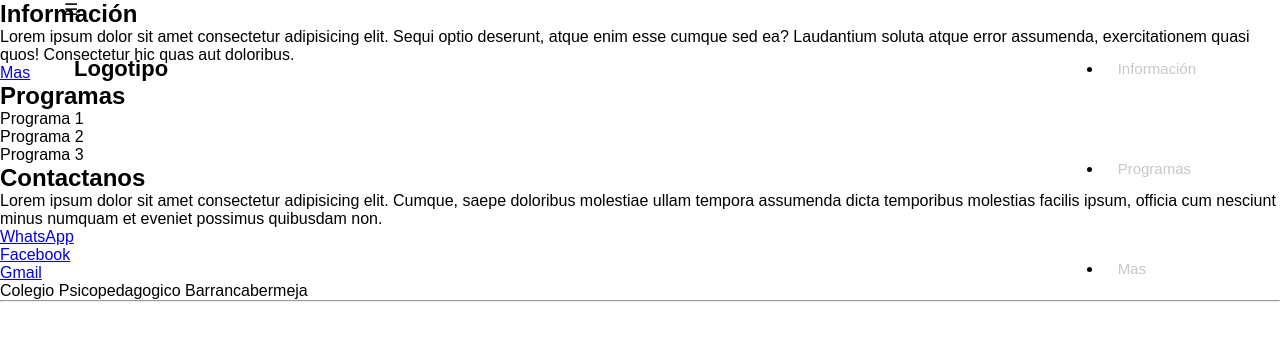
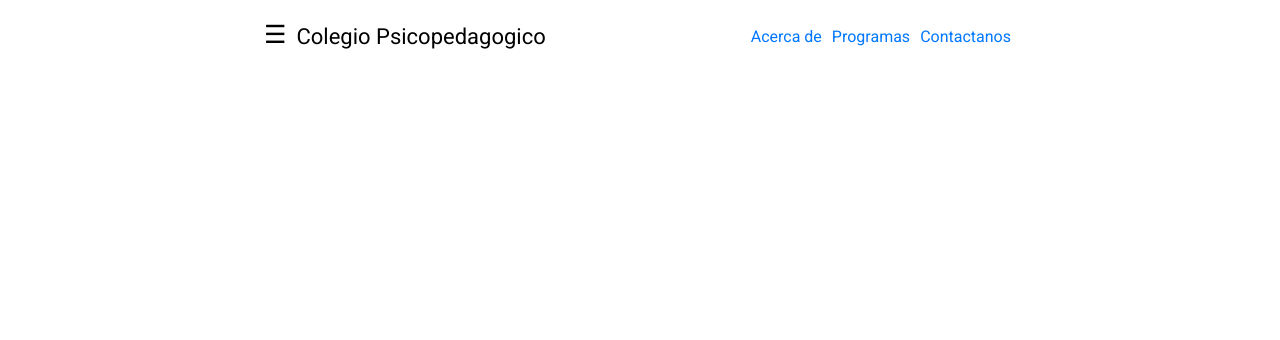
Before and after one commit to Davidalejandroballensanchez/Psicopedagogico-WebPage, a plain HTML site: page index.html in a window 1280 px wide. Drawn offline with Linux system fonts and the light colour scheme; a web font is replaced by a local one.

Commit message:
Encabezado un poco mas avanzado

```diff
--- a/css/styles.css
+++ b/css/styles.css
@@ -1,81 +1,96 @@
-@import url('https://fonts.googleapis.com/css?family=Montserrat|Montserrat+Alternates|Poppins&display=swap');
-@import url('https://fonts.googleapis.com/css2? family= Mina & display=swap');
-
-/* Tener en cuenta que al finalizar de escribir el codigo hay que:
-*Cambiar los codigos de #000000 a #c7c7c7
- */
+/* Google fonts url */
+@import url('https://fonts.googleapis.com/css2?family=Roboto&display=swap');
 
 * {
-margin: 0;
-padding: 0;
-box-sizing: border-box;
-font-family: 'Mina', sans-serif;
+    margin: 0;
+    padding: 0;
+    box-sizing: border-box;
+    font-family: 'Roboto', sans-serif;
 }
 
-/* En este parte del cogido agrego un relleno (Padding) temporal para poder
- tener mas visibilidad para trabajar con el menu y encabezado.
- Aun no he logrado saber como alejarlo, creo que no se puede, o no recuerdo XDD*/
+.capa {
+    position: absolute;
+    width: 100%;
+    height: 100vh;
+    z-index: -1;
+    top: 0;left: 0;
+}
 
- .container-menu {
- }
-
-/* Estilos para el encabezado */
+/* Encabezado */
 .header {
     width: 100%;
-    height: 100px;
+    height: 70px;
     position: fixed;
-    top: 0;
-    left: 0;
+    top: 0;left: 0;
+    background-color: rgb(255, 255, 255);
 }
 
 .container {
     width: 90%;
     max-width: 1200px;
     margin: auto;
+    background-color: rgb(255, 255, 255);
+    display: flex;
+    justify-content: space-evenly;
+    align-items: center;
 }
 
-.container .btn-menu, .logo {
+.menu-div-1 {
+    margin: 0;
+    background-color: rgb(255, 255, 255);
+    display: flex;
+    justify-content: space-between;
+    align-items: center;
+}
+
+.menu-div-2 {
+    background-color: rgb(255, 255, 255);
+}
+
+.menu-div-2 ul {
+    display: flex;
+    justify-content: space-around;
+    list-style: none;
+}
+
+.container .btn-menu, logo {
     float: left;
-    line-height: 100px;
+    line-height: 70px;
 }
 
 .container .btn-menu label {
-    color: #fff;
+    color: #000000;
     font-size: 25px;
     cursor: pointer;
 }
 
 .logo h1 {
     color: #000000;
-    font-weight: 400px;
+    font-weight: 400;
     font-size: 22px;
     margin-left: 10px;
 }
 
 .container .menu {
     float: right;
-    line-height: 100px;
+    line-height: 70px;
 }
 
 .container .menu a {
-    display: inline-block;
-    padding: 15px;
+    padding: 5px;
     line-height: normal;
     text-decoration: none;
-    color: #c7c7c7;
+    color: #0077ff;
     transition: all 0.3s ease;
-    border-bottom: 2px solid transparent;
-    font-size: 15px;
-    margin-right: 5px;
+    font-size: 16px;
 }
 
 .container .menu a:hover {
-    border-bottom: 2px solid #c7c7c7;
-    padding-bottom: 5px;
+    border-radius: 10px;
+    border: 1px solid #0077ff;
 }
 
 /* Menu Lateral */
-
 #btn-menu {
     display: none;
 }
@@ -85,8 +100,7 @@ font-family: 'Mina', sans-serif;
     background: rgba(0, 0, 0, 0.5);
     width: 100%;
     height: 100vh;
-    top: 0;
-    left: 0;
+    top: 0;left: 0;
     transition: all 500ms ease;
     opacity: 0;
     visibility: hidden;
@@ -104,27 +118,28 @@ font-family: 'Mina', sans-serif;
     height: 100vh;
     position: relative;
     transition: all 500ms ease;
-    transform: translateX(0%);
 }
 
-#btn-menu:checked ~ .container-menu .cont-menu {
-    transform: translateX(0%);
+#btn-menu:checked ~ .container-menu {
+    opacity: 1;
+    visibility: visible;
 }
 
-.cont-menu nav {
+.cont-menu ul {
     transform: translateY(15%);
+    list-style: none;
 }
 
-.cont-menu nav a {
+.cont-menu ul li a {
+    padding: 20px;
     display: block;
     text-decoration: none;
-    padding: 20px;
     color: #c7c7c7;
     border-left: 5px solid transparent;
     transition: all 400ms ease;
 }
 
-.cont-menu nav a:hover {
+.cont-menu ul li a:hover {
     border-left: 5px solid #c7c7c7;
     background: #1f1f1f;
 }
@@ -137,5 +152,3 @@ font-family: 'Mina', sans-serif;
     cursor: pointer;
     font-size: 18px;
 }
-
-/* Fin del menu lateral */
--- a/index.html
+++ b/index.html
@@ -1,83 +1,45 @@
 <!DOCTYPE html>
-<html lang="es">
+<html lang="en">
 <head>
     <meta charset="UTF-8">
     <meta name="viewport" content="width=device-width, initial-scale=1.0">
-    <title>Colegio Psicopedagogico Barrancabermeja</title>
-    <!-- Enlaces css -->
+    <title>Colegio Psicopedagogico</title>
+    <!-- ESTILOS CSS -->
     <link rel="stylesheet" href="css/styles.css">
 </head>
 <body>
     <header class="header">
         <div class="container">
-            <div class="bnt-menu">
-                <label for="btn-menu">☰</label>
+            <div class="menu-div-1">
+                <div class="btn-menu">
+                    <label for="btn-menu" class="icon-menu">☰</label>
+                </div>
+                <div class="logo">
+                    <h1>Colegio Psicopedagogico</h1>
+                </div>
             </div>
-            <div class="logo">
-                <h1>Logotipo</h1>
+            <div class="menu-div-2">
+                <ul class="menu">
+                    <li><a href="#">Acerca de</a></li>
+                    <li><a href="#">Programas</a></li>
+                    <li><a href="#">Contactanos</a></li>
+                </ul>
             </div>
-            <nav class="menu">
-                <ul class="menu-list">
-                    <li><a href="">Información</a></li>
-                    <li><a href="">Programas</a></li>
-                    <li><a href="">Mas</a></li>
-                </ul>
-            </nav>
         </div>
     </header>
-    <!-- MENU LATERAL -->
+    <div class="capa"></div>
+    <!--  -->
     <input type="checkbox" id="btn-menu">
     <div class="container-menu">
         <div class="cont-menu">
-            <nav>
-                <a href="#">Matriculas</a>
-                <a href="#">Servicios</a>
-                <a href="#">Cuerpo Docente</a>
-                <a href="#">Mision</a>
-                <a href="#">Vision</a>
-            </nav>
-            <label for="btn-menu">✖️</label>
+            <ul>
+                <li><a href="#"> Matriculas </a></li>
+                <li><a href="#"> Servicios </a></li>
+                <li><a href="#"> Mision </a></li>
+                <li><a href="#"> Vision </a></li>
+            </ul>
+            <label for="btn-menu" class="icon-equis">✖️</label>
         </div>
     </div>
-    <!-- SECCION INFORMACION -->
-    <section class="seccion-informacion">
-        <div class="elementos-informacion">
-            <h2>Información</h2>
-            <p>Lorem ipsum dolor sit amet consectetur adipisicing elit.
-                Sequi optio deserunt, atque enim esse cumque sed ea? Laudantium
-                soluta atque error assumenda, exercitationem quasi quos! Consectetur
-                hic quas aut doloribus.</p>
-                <div class="contenedor-enlace-info">
-                    <a href="#">Mas</a>
-                </div>
-        </div>
-    </section>
-    <!-- SECCION PROGRAMAS -->
-    <section class="seccion-programas">
-        <h2>Programas</h2>
-        <div class="contenedor-programas-grid">
-            <div>Programa 1</div>
-            <div>Programa 2</div>
-            <div>Programa 3</div>
-        </div>
-    </section>
-    <!-- SECCION CONTACTANOS -->
-    <section class="seccion-contactanos">
-        <h2>Contactanos</h2>
-        <p>Lorem ipsum dolor sit amet consectetur adipisicing elit.
-            Cumque, saepe doloribus molestiae ullam tempora assumenda dicta
-            temporibus molestias facilis ipsum, officia cum nesciunt minus
-            numquam et eveniet possimus quibusdam non.</p>
-            <ul class="elementos-contactos">
-                <li><a href="#">WhatsApp</a></li>
-                <li><a href="#">Facebook</a></li>
-                <li><a href="#">Gmail</a></li>
-            </ul>
-    </section>
-    <!-- PIE DE PAGINA -->
-    <footer class="seccion-pie-pagina">
-        <p>Colegio Psicopedagogico Barrancabermeja</p>
-        <hr>
-    </footer>
 </body>
 </html>
```
Also changed, not shown: main.js (added).
